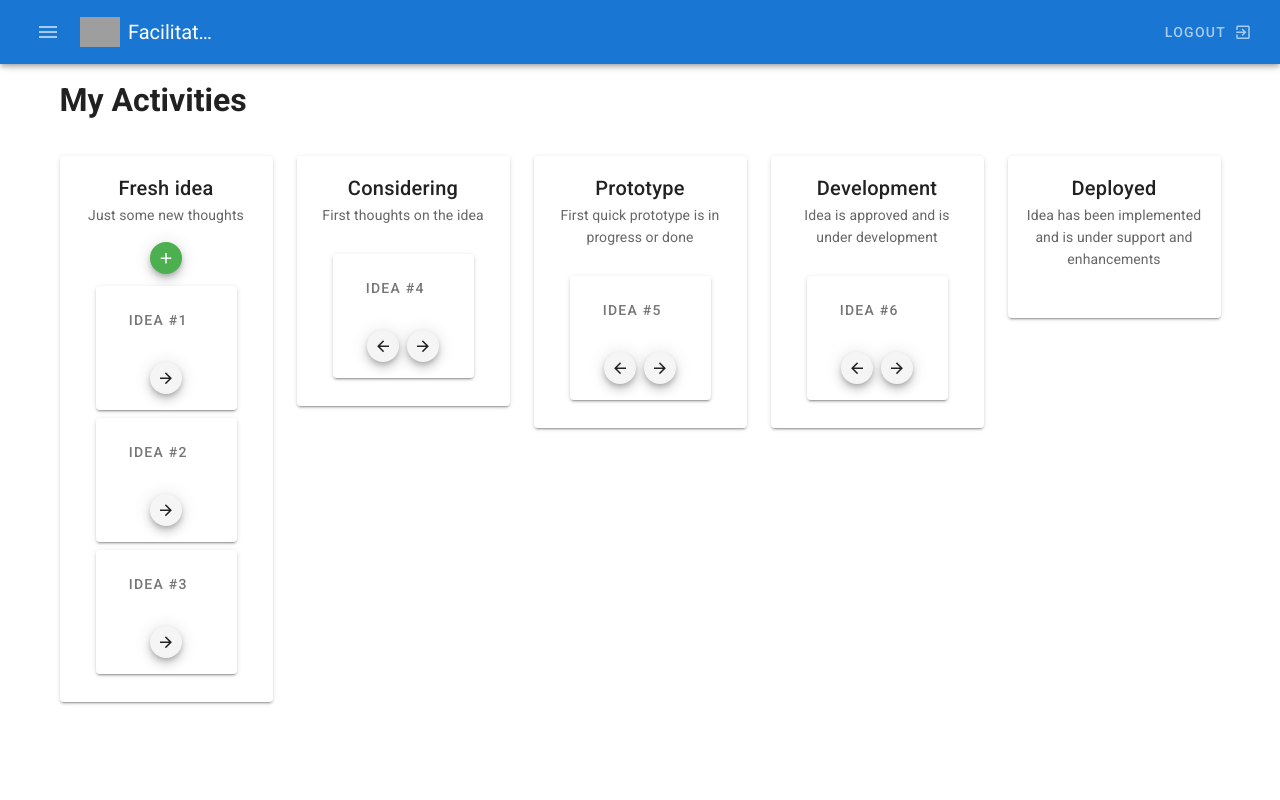
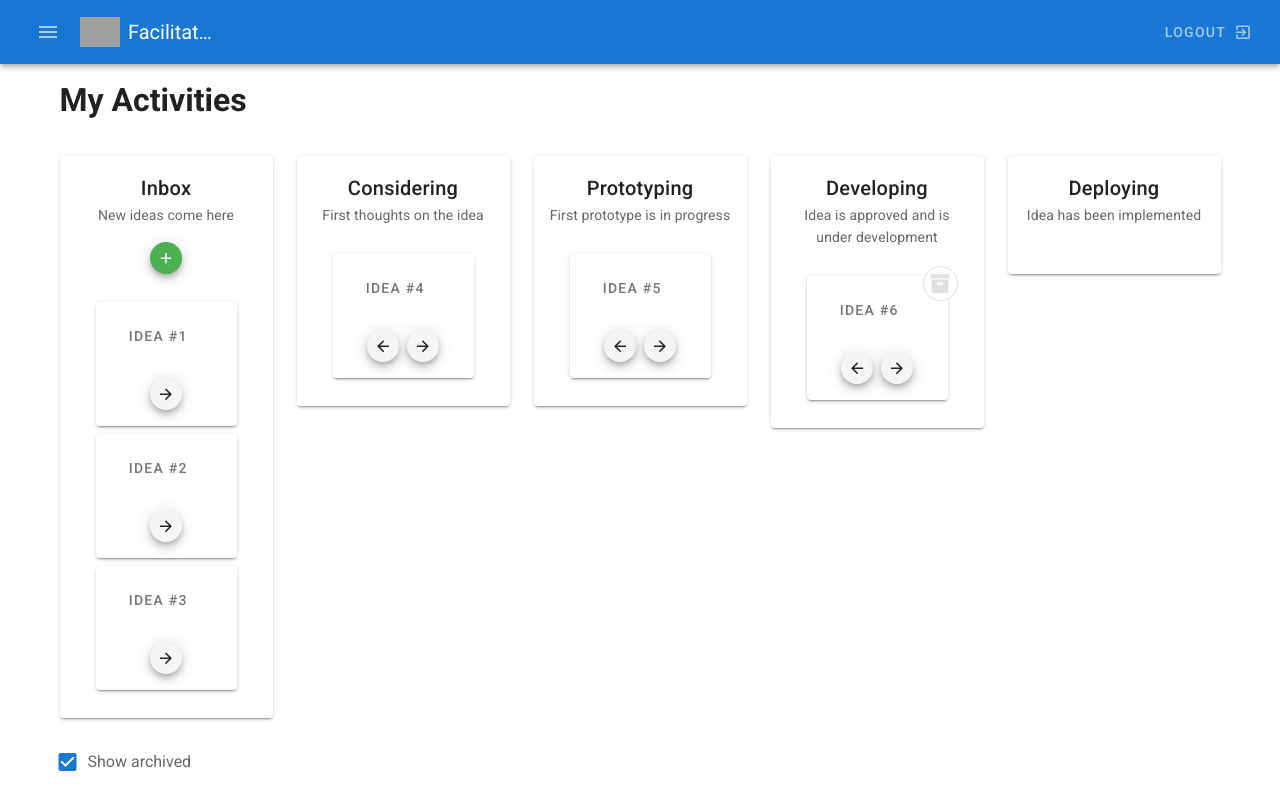
Before and after one commit to r47717/idea-facilitator, a Vue app: page /activities in a window 1280 px wide. Built offline with nearby package versions, Linux system fonts and the light colour scheme; grey boxes are pictures that could not be loaded.

Commit message:
activities page

```diff
--- a/package.json
+++ b/package.json
@@ -5,7 +5,7 @@
   "scripts": {
     "build": "vue-cli-service build",
     "lint": "vue-cli-service lint",
-    "serve": "vue-cli-service serve --open"
+    "serve": "vue-cli-service serve --open --host localhost"
   },
   "dependencies": {
     "core-js": "^3.6.5",
--- a/src/components/Activities.vue
+++ b/src/components/Activities.vue
@@ -3,7 +3,7 @@
     <h1>My Activities</h1>
     <v-row class="mt-5">
       <v-col v-for="phase in phases" :key="phase.name">
-        <v-card>
+        <v-card class="phase-card">
           <v-card-title class="justify-center gray--text">
             {{ phase.name }}
           </v-card-title>
@@ -14,20 +14,29 @@
             <v-btn
               fab
               x-small
-              class="success d-flex ma-auto"
-              @click.stop="newIdeaDialog = true"
+              class="success d-flex ma-auto mb-4"
+              @click.stop="newIdeaDialogOpen = true"
               v-if="phase.id === 1"
             >
               <v-icon>mdi-plus</v-icon>
             </v-btn>
             <v-sheet>
               <v-list>
-                <v-list-item v-for="idea in phaseList(phase.id)" :key="idea.id">
+                <v-slide-y-transition class="py-0" group>
+                  <v-list-item
+                    v-for="idea in phaseList(phase.id)"
+                    :key="idea.id"
+                  >
                     <v-card class="flex-grow-1 ma-1">
+                      <v-icon
+                        v-if="idea.archived"
+                        class="grey--text text--lighten-2 achived-idea-icon"
+                        >mdi-archive</v-icon
+                      >
                       <v-card-title>
-                      <v-btn plain @click.stop="showActivityDialog(idea.id)">{{
-                        idea.name
-                      }}</v-btn>
+                        <v-btn plain @click.stop="showIdeaDialog(idea.id)">
+                          {{ idea.name }}
+                        </v-btn>
                       </v-card-title>
                       <v-card-actions class="justify-center pb-4">
                         <v-btn
@@ -49,42 +58,76 @@
                       </v-card-actions>
                     </v-card>
                   </v-list-item>
+                </v-slide-y-transition>
               </v-list>
             </v-sheet>
           </v-card-text>
         </v-card>
       </v-col>
     </v-row>
+    <v-row>
+      <v-sheet class="pl-2">
+        <v-checkbox v-model="showArchived">
+          <template v-slot:label>Show archived</template>
+        </v-checkbox>
+      </v-sheet>
+    </v-row>
 
-    <v-dialog v-model="dialog" width="500">
+    <!-- edit existing idea  -->
+
+    <v-dialog
+      v-model="ideaDialogOpen"
+      width="500"
+      transition="scale-transition"
+    >
       <v-card>
         <v-card-title class="headline grey lighten-2">
-          {{ dialogActivity ? dialogActivity.name : null }}
+          {{ ideaInDialog ? ideaInDialog.name : null }}
         </v-card-title>
 
         <v-card-text class="mt-5">
-          {{ dialogActivity ? dialogActivity.description : null }}
+          {{ ideaInDialog ? ideaInDialog.description : null }}
+          <v-form v-model="ideaForm.valid" ref="ideaForm">
+            <v-text-field
+              v-model="ideaForm.title"
+              :rules="ideaForm.rules.title"
+              label="Name"
+            ></v-text-field>
+            <v-textarea
+              v-model="ideaForm.description"
+              label="Description"
+            ></v-textarea>
+          </v-form>
         </v-card-text>
 
         <v-divider></v-divider>
 
         <v-card-actions>
+          <v-btn color="primary" text @click="onSaveIdea">
+            <v-icon>mdi-close</v-icon><span>Save & Close</span>
+          </v-btn>
           <v-spacer></v-spacer>
-          <v-btn color="primary" text @click="dialog = false">
-            Close
+          <v-btn color="success" text @click="onArchiveIdea()">
+            <v-icon>mdi-archive</v-icon>
+            <span v-if="ideaInDialog && !ideaInDialog.archived">
+              Archive idea
+            </span>
+            <span v-else>Unarchive idea</span>
           </v-btn>
         </v-card-actions>
       </v-card>
     </v-dialog>
 
-    <v-dialog v-model="newIdeaDialog" width="500">
+    <!-- add a new idea -->
+
+    <v-dialog v-model="newIdeaDialogOpen" width="500">
       <v-card>
         <v-card-title class="headline grey lighten-2">
           Create New Idea
         </v-card-title>
 
         <v-card-text class="mt-5">
-          <v-form v-model="newIdeaForm.valid" ref="form">
+          <v-form v-model="newIdeaForm.valid" ref="newIdeaForm">
             <v-text-field
               v-model="newIdeaForm.title"
               :rules="newIdeaForm.rules.title"
@@ -101,10 +144,10 @@
 
         <v-card-actions>
           <v-spacer></v-spacer>
-          <v-btn color="primary" text @click.stop="onFormSubmit">
+          <v-btn color="primary" text @click.stop="onNewIdeaFormSubmit">
             <v-icon>mdi-check</v-icon>
           </v-btn>
-          <v-btn color="warning" text @click.stop="newIdeaDialog = false">
+          <v-btn color="warning" text @click.stop="newIdeaDialogOpen = false">
             <v-icon>mdi-cancel</v-icon>
           </v-btn>
         </v-card-actions>
@@ -120,8 +163,8 @@ export default {
       phases: [
         {
           id: 1,
-          name: "Fresh idea",
-          description: "Just some new thoughts",
+          name: "Inbox",
+          description: "New ideas come here",
         },
         {
           id: 2,
@@ -130,19 +173,18 @@ export default {
         },
         {
           id: 3,
-          name: "Prototype",
-          description: "First quick prototype is in progress or done",
+          name: "Prototyping",
+          description: "First prototype is in progress",
         },
         {
           id: 4,
-          name: "Development",
+          name: "Developing",
           description: "Idea is approved and is under development",
         },
         {
           id: 5,
-          name: "Deployed",
-          description:
-            "Idea has been implemented and is under support and enhancements",
+          name: "Deploying",
+          description: "Idea has been implemented",
         },
       ],
       ideas: [
@@ -184,14 +226,23 @@ export default {
         {
           id: 6,
           name: "idea #6",
-          description:
-            "lorem lorem lorem lorem lorem lorem lorem lorem lorem lorem lorem lorem lorem lorem lorem",
+          description: "Laboris non et fugiat anim laborum Lorem irure.",
           phase: 4,
+          archived: true,
         },
       ],
-      dialog: false,
-      dialogActivity: null,
-      newIdeaDialog: false,
+      showArchived: true,
+      ideaDialogOpen: false,
+      ideaInDialog: null,
+      newIdeaDialogOpen: false,
+      ideaForm: {
+        valid: false,
+        title: "",
+        description: "",
+        rules: {
+          title: [(v) => !!(v && v.trim()) || "Name is required"],
+        },
+      },
       newIdeaForm: {
         valid: false,
         title: "",
@@ -204,7 +255,9 @@ export default {
   },
   methods: {
     phaseList(id) {
-      return this.ideas.filter((idea) => idea.phase === id);
+      return this.ideas.filter(
+        (idea) => idea.phase === id && (this.showArchived || !idea.archived)
+      );
     },
     moveIdeaRight(idea) {
       idea.phase = Math.min(idea.phase + 1, this.phases.length);
@@ -212,13 +265,26 @@ export default {
     moveIdeaLeft(idea) {
       idea.phase = Math.max(idea.phase - 1, 1);
     },
-    showActivityDialog(id) {
-      this.dialog = true;
-      this.dialogActivity = this.ideas.find((idea) => idea.id === id);
+    showIdeaDialog(id) {
+      this.ideaDialogOpen = true;
+      this.ideaInDialog = this.ideas.find((idea) => idea.id === id);
+      this.ideaForm.title = this.ideaInDialog.name;
+      this.ideaForm.description = this.ideaInDialog.description;
     },
-    onFormSubmit() {
-      if (this.$refs.form.validate()) {
-        this.newIdeaDialog = false;
+    onSaveIdea() {
+      if (this.$refs.ideaForm.validate()) {
+        this.ideaDialogOpen = false;
+        this.ideaInDialog.name = this.ideaForm.title;
+        this.ideaInDialog.description = this.ideaForm.description;
+      }
+    },
+    onArchiveIdea() {
+      this.ideaInDialog.archived = !this.ideaInDialog.archived;
+      this.ideaDialogOpen = false;
+    },
+    onNewIdeaFormSubmit() {
+      if (this.$refs.newIdeaForm.validate()) {
+        this.newIdeaDialogOpen = false;
         this.ideas.push({
           name: this.newIdeaForm.title,
           description: this.newIdeaForm.description,
@@ -230,3 +296,22 @@ export default {
   },
 };
 </script>
+
+<style scoped lang="scss">
+.phase-card {
+  min-width: 200px;
+}
+
+.achived-idea-icon {
+  position: absolute;
+  top: -10px;
+  right: -10px;
+  font-size: 25px;
+  border: 1px solid #e0e0e0;
+  background: #ffffff;
+  padding: 4px;
+  border-radius: 50%;
+  border-top-left-radius: 50% !important;
+  border-top-right-radius: 50% !important;
+}
+</style>
--- a/src/main.js
+++ b/src/main.js
@@ -4,6 +4,7 @@ import vuetify from "./plugins/vuetify";
 import router from "./router";
 
 Vue.config.productionTip = false;
+Vue.config.devtools = process.env.NODE_ENV === "development";
 
 new Vue({
   router,
```
Lines whose indentation alone changed are shown as unchanged.
